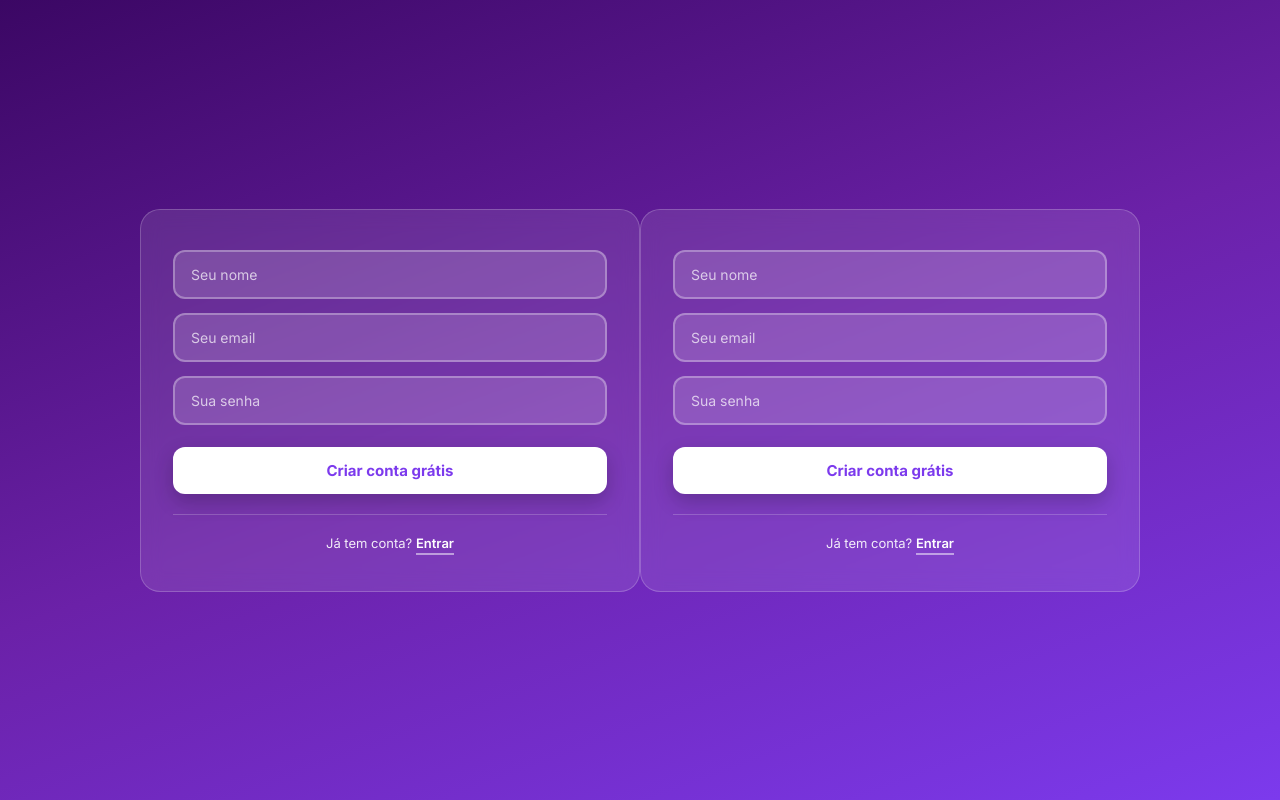
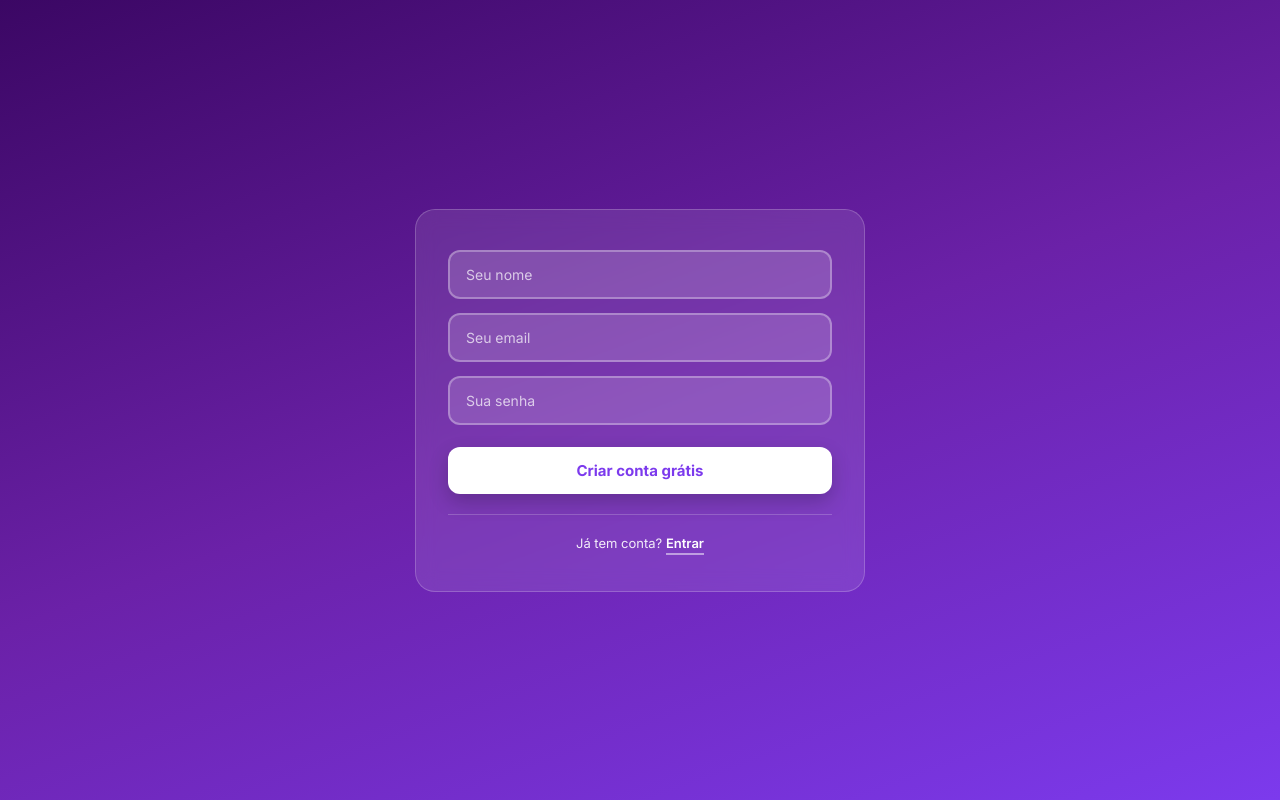
Before and after one commit to evavitoria/gestor-financeiro, a Flask app: page /cadastro in a window 1280 px wide. Run offline with Flask 3, Linux system fonts and the light colour scheme; some libraries are stand-ins or nearby versions.

Commit message:
Deixar apenas um quadrado centralizado com formulário

```diff
--- a/templates/cadastro.html
+++ b/templates/cadastro.html
@@ -18,36 +18,19 @@
         }
         .container {
             width: 100%;
-            max-width: 500px;
-            animation: fadeIn 0.6s ease-out;
+            max-width: 450px;
+            animation: slideUp 0.6s ease-out;
         }
-        @keyframes fadeIn {
-            from { opacity: 0; }
-            to { opacity: 1; }
+        @keyframes slideUp {
+            from { opacity: 0; transform: translateY(20px); }
+            to { opacity: 1; transform: translateY(0); }
         }
-        .esquerda {
-            display: none;
-        }
-        .esquerda-icone {
-            display: none;
-        }
-        .esquerda h2 {
-            display: none;
-        }
-        .esquerda p {
-            display: none;
-        }
-        .direita {
+        .box {
             background: rgba(255, 255, 255, 0.1);
             backdrop-filter: blur(10px);
             border: 1px solid rgba(255, 255, 255, 0.2);
             padding: 40px 32px;
             border-radius: 20px;
-            animation: slideUp 0.6s ease-out;
-        }
-        @keyframes slideUp {
-            from { opacity: 0; transform: translateY(20px); }
-            to { opacity: 1; transform: translateY(0); }
         }
         input {
             width: 100%;
@@ -128,31 +111,11 @@
             color: rgba(255, 200, 200, 1);
             font-weight: 500;
         }
-        @media (max-width: 768px) {
-            .container {
-                grid-template-columns: 1fr;
-                gap: 30px;
-            }
-            .esquerda h2 {
-                font-size: 28px;
-            }
-            .direita {
-                max-width: 400px;
-                margin: 0 auto;
-                width: 100%;
-            }
-        }
     </style>
 </head>
 <body>
     <div class="container">
-    <div class="esquerda">
-      <div class="esquerda-icone">💜</div>
-      <h2>Criar conta</h2>
-      <p>Comece a organizar suas finanças de forma simples e gratuita.</p>
-    </div>
-
-    <div class="direita">
+        <div class="box">
             {% with messages = get_flashed_messages() %}
                 {% if messages %}
                     {% for msg in messages %}
@@ -166,7 +129,6 @@
                 <input type="password" name="senha" placeholder="Sua senha" required>
                 <button type="submit">Criar conta grátis</button>
             </form>
-
             <div class="links-container">
                 <span class="link-item">Já tem conta? <a href="{{ url_for('login') }}">Entrar</a></span>
             </div>
@@ -174,33 +136,3 @@
     </div>
 </body>
 </html>
-<body>
-  <div class="container">
-    <div class="esquerda">
-      <div class="esquerda-icone">💜</div>
-      <h2>Criar conta</h2>
-      <p>Comece a organizar suas finanças de forma simples e gratuita.</p>
-    </div>
-
-    <div class="direita">
-      {% with messages = get_flashed_messages() %}
-        {% if messages %}
-          {% for msg in messages %}
-            <div class="erro">{{ msg }}</div>
-          {% endfor %}
-        {% endif %}
-      {% endwith %}
-      <form action="/cadastro" method="POST">
-        <input type="text" name="nome" placeholder="Seu nome" required>
-        <input type="email" name="email" placeholder="Seu email" required>
-        <input type="password" name="senha" placeholder="Sua senha" required>
-        <button type="submit">Criar conta grátis</button>
-      </form>
-
-      <div class="links-container">
-        <span class="link-item">Já tem conta? <a href="{{ url_for('login') }}">Entrar</a></span>
-      </div>
-    </div>
-  </div>
-</body>
-</html>
```
Also changed, not shown: templates/login.html (+7 -38 lines), image.png (added). Lines whose indentation alone changed are shown as unchanged.
